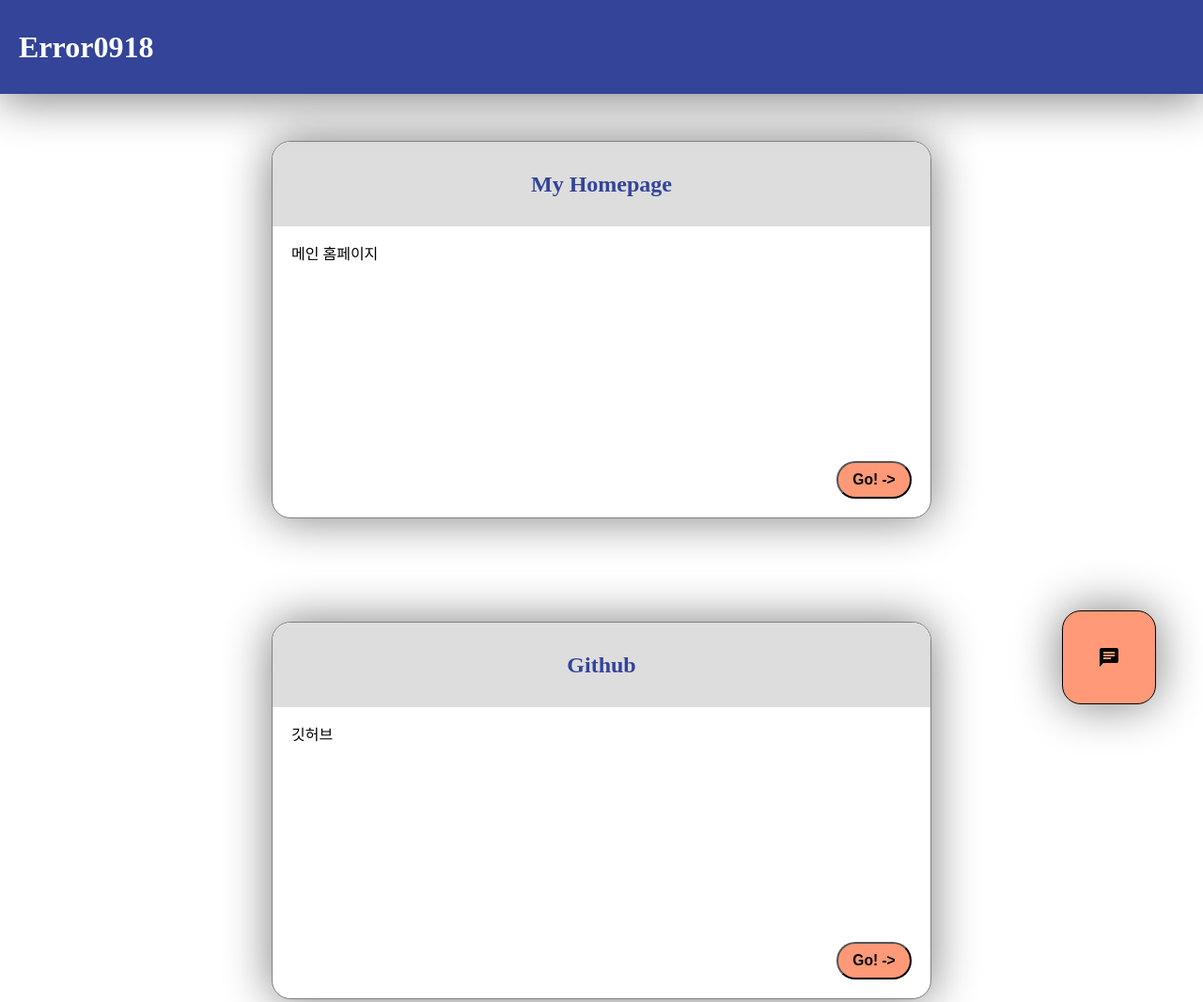
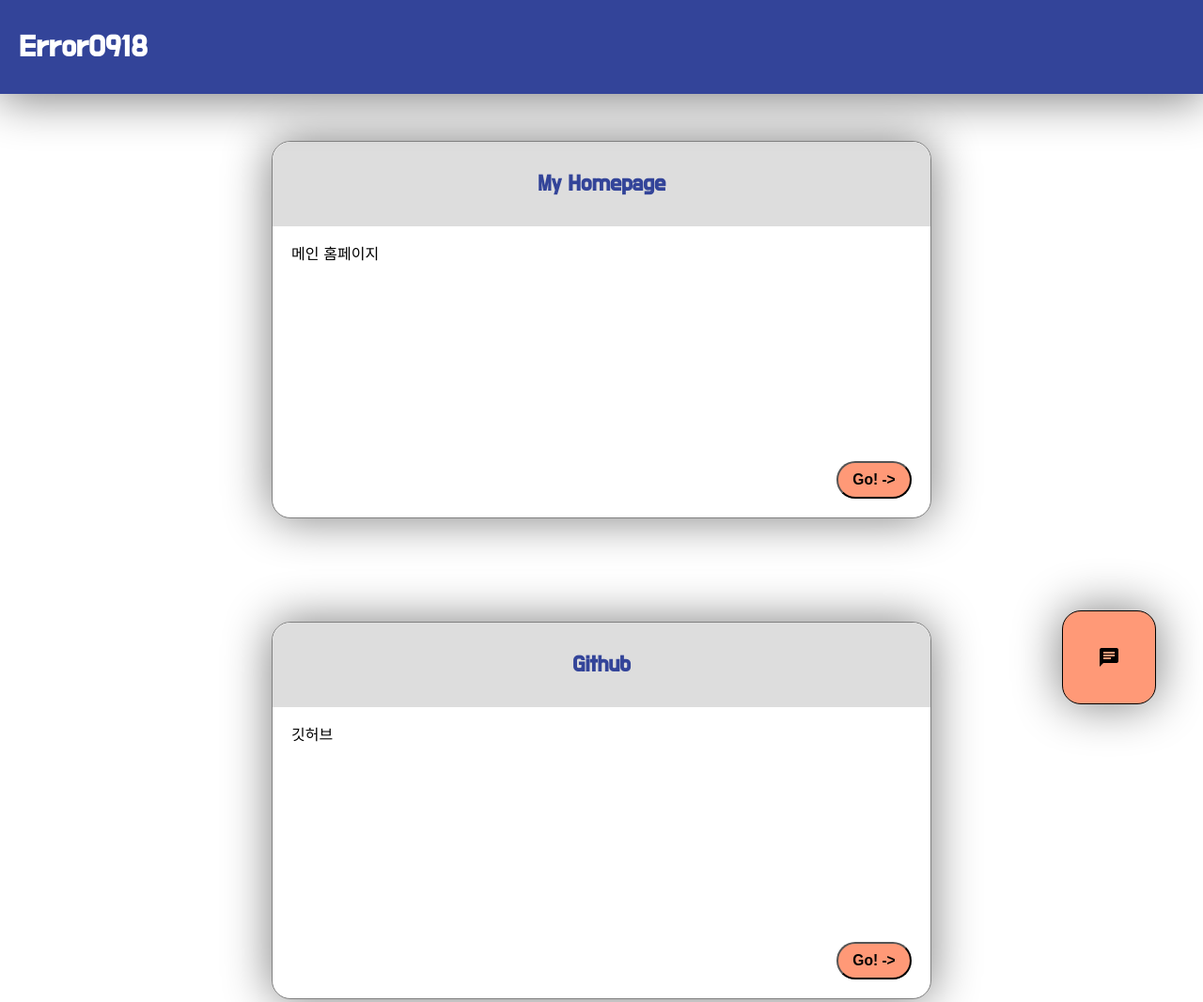
Before and after one commit to error0918/error0918.github.io, a plain HTML site: page index.html in a window 1280 px wide. Shown: the top 1067 px of the page at 94% size. Drawn offline with Linux system fonts and the light colour scheme.

Commit message:
Update index.html

```diff
--- a/index.html
+++ b/index.html
@@ -2,6 +2,10 @@
 <html lang="ko">
   <head>
     <meta charset="utf-8">
+    <link rel="preconnect" href="https://fonts.googleapis.com"/>
+    <link rel="preconnect" href="https://fonts.gstatic.com" crossorigin/>
+    <link href="https://fonts.googleapis.com/css2?family=Do+Hyeon&display=swap" rel="stylesheet"/>
+    <link rel="stylesheet" href="https://fonts.googleapis.com/icon?family=Material+Icons"/>
     <style>
       ::-webkit-scrollbar {
         display: none;
@@ -10,6 +14,7 @@
       body {
         padding: 0px;
         margin: 0px;
+        font-family: 'Do Hyeon', sans-serif;
       }
 
       header {
@@ -109,7 +114,6 @@
        box-shadow: 0px 0px 50px 1px grey;
      }
     </style>
-    <link rel="stylesheet" href="https://fonts.googleapis.com/icon?family=Material+Icons" />
 
     <title>Error0918</title>
   </head>
```
